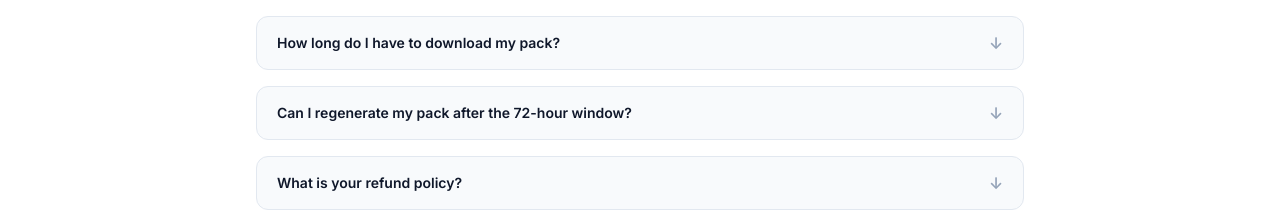
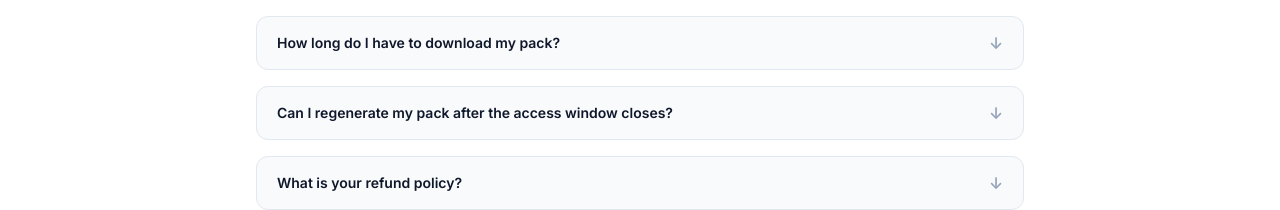
Before and after one commit to mattmcallister-create/chargeback-evidence-pack, a Next.js app: page /faq in a window 1280 px wide. Shown: the part 1905-2115 px from the top of the page. Built offline with nearby package versions, Linux system fonts and the light colour scheme; no server answers.

Commit message:
fix: update FAQ page from 72-hour to 7/30-day re-download window

```diff
--- a/app/(marketing)/faq/page.tsx
+++ b/app/(marketing)/faq/page.tsx
@@ -98,15 +98,15 @@ const faqGroups = [
     faqs: [
       {
         q: 'What happens to my uploaded files?',
-        a: 'Files you upload during pack creation are used only to generate your evidence pack. They are not stored, shared, or used for any other purpose. All uploads and your pack are deleted 72 hours after creation.',
+        a: 'Files you upload during pack creation are used only to generate your evidence pack. They are not stored, shared, or used for any other purpose. All uploads and your pack are deleted after your access window closes (7 days for single packs, 30 days for volume packs).',
       },
       {
         q: 'How long do I have to download my pack?',
-        a: 'Your pack is available to download for 72 hours after creation. Download it before that window closes — files are permanently deleted after 72 hours.',
+        a: 'Your pack is available to download for 7 days (single packs) or 30 days (volume packs) after creation. Download it before that window closes — files are permanently deleted afterward.',
       },
       {
-        q: 'Can I regenerate my pack after the 72-hour window?',
-        a: 'Once the 72-hour window closes, the pack and all associated files are deleted. If you need a new pack, that is a separate purchase.',
+        q: 'Can I regenerate my pack after the access window closes?',
+        a: 'Once your access window closes (7 days for single packs, 30 days for volume packs), the pack and all associated files are deleted. If you need a new pack, that is a separate purchase.',
       },
       {
         q: 'What is your refund policy?',
```
